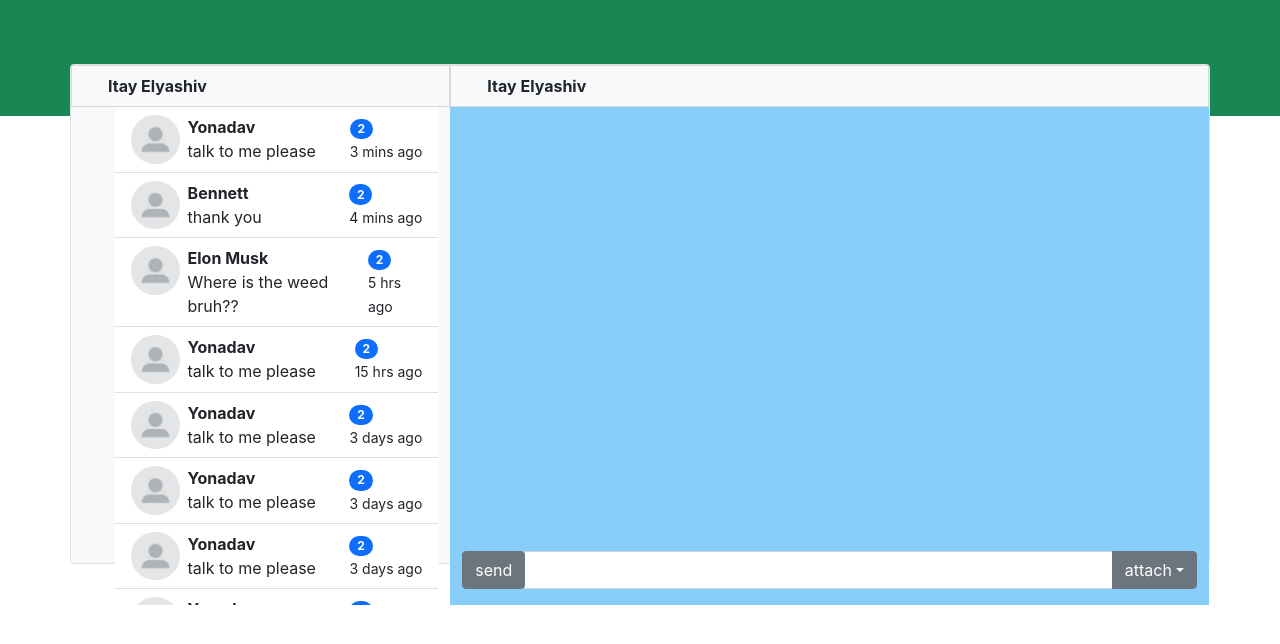
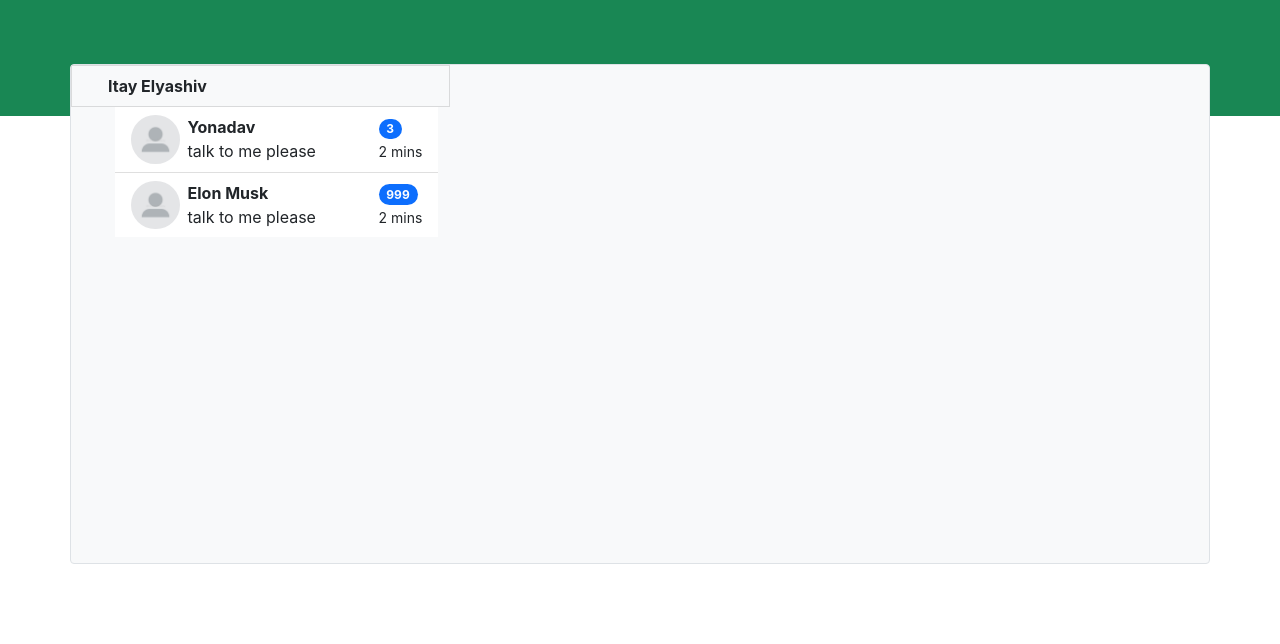
Before and after one commit to ItayELY/ChatApp, a React (Create React App) app: page /chats in a window 1280 px wide. Shown: the top 644 px of the page. Built offline with nearby package versions, Linux system fonts and the light colour scheme.

Commit message:
added contactItem

```diff
--- a/src/Chat.js
+++ b/src/Chat.js
@@ -1,9 +1,21 @@
 import { BrowserRouter, Routes, Route } from "react-router-dom";
 import SignupForm from "./SingupForm";
 import { Link } from "react-router-dom";
+import ContactItem from "./ContactItem";
+
+var contacts = [{name: "Yonadav",
+              latestMessage: "talk to me please",
+               numOfUnreadMessages: "3",
+                timeSinceLastMessage: "2 mins",
+                 profileImagePath: "/profile.jpg"},
+                 {name: "Elon Musk",
+                 latestMessage: "talk to me please",
+                  numOfUnreadMessages: "999",
+                   timeSinceLastMessage: "2 mins",
+                    profileImagePath: "/profile.jpg"}]
 
 function Chat() {
- return <span class="d-flex justify-content-center">
+ return (<span class="d-flex justify-content-center">
     <div
       className="container border bg-light mt-5 rounded w-100"
       style={{ height: "500px" }}
@@ -16,233 +28,12 @@ function Chat() {
             </div>
           </div>
           <ul className="list-group-flush col overflow-auto h-100">
-            <li className="list-group-item d-flex justify-content-between align-items-start">
-              <img
-                src="profile.jpg"
-                className="col col-lg-2 rounded-circle img-fluid"
-                alt="Responsive image"
-                style={{ maxWidth: "20%" }}
-              />
-              <div className="ms-2 me-auto">
-                <div className="fw-bold">Yonadav</div>
-                talk to me please
-              </div>
-              <div className="ms-2 ">
-                <div>
-                  <span className="badge bg-primary rounded-pill">2</span>
-                </div>
-                <div>
-                  {" "}
-                  <small>3 mins ago</small>
-                </div>
-              </div>
-            </li>
-            <li className="list-group-item d-flex justify-content-between align-items-start">
-              <img
-                src="profile.jpg"
-                className="col col-lg-2 rounded-circle img-fluid"
-                alt="Responsive image"
-                style={{ maxWidth: "20%" }}
-              />
-              <div className="ms-2 me-auto">
-                <div className="fw-bold">Bennett</div>
-                thank you
-              </div>
-              <div className="ms-2 ">
-                <div>
-                  <span className="badge bg-primary rounded-pill">2</span>
-                </div>
-                <div>
-                  {" "}
-                  <small>4 mins ago</small>
-                </div>
-              </div>
-            </li>
-            <li className="list-group-item d-flex justify-content-between align-items-start">
-              <img
-                src="profile.jpg"
-                className="col col-lg-2 rounded-circle img-fluid"
-                alt="Responsive image"
-                style={{ maxWidth: "20%" }}
-              />
-              <div className="ms-2 me-auto">
-                <div className="fw-bold">Elon Musk</div>
-                Where is the weed bruh??
-              </div>
-              <div className="ms-2 ">
-                <div>
-                  <span className="badge bg-primary rounded-pill">2</span>
-                </div>
-                <div>
-                  {" "}
-                  <small>5 hrs ago</small>
-                </div>
-              </div>
-            </li>
-            <li className="list-group-item d-flex justify-content-between align-items-start">
-              <img
-                src="profile.jpg"
-                className="col col-lg-2 rounded-circle img-fluid"
-                alt="Responsive image"
-                style={{ maxWidth: "20%" }}
-              />
-              <div className="ms-2 me-auto">
-                <div className="fw-bold">Yonadav</div>
-                talk to me please
-              </div>
-              <div className="ms-2 ">
-                <div>
-                  <span className="badge bg-primary rounded-pill">2</span>
-                </div>
-                <div>
-                  {" "}
-                  <small>15 hrs ago</small>
-                </div>
-              </div>
-            </li>
-            <li className="list-group-item d-flex justify-content-between align-items-start">
-              <img
-                src="profile.jpg"
-                className="col col-lg-2 rounded-circle img-fluid"
-                alt="Responsive image"
-                style={{ maxWidth: "20%" }}
-              />
-              <div className="ms-2 me-auto">
-                <div className="fw-bold">Yonadav</div>
-                talk to me please
-              </div>
-              <div className="ms-2 ">
-                <div>
-                  <span className="badge bg-primary rounded-pill">2</span>
-                </div>
-                <div>
-                  {" "}
-                  <small>3 days ago</small>
-                </div>
-              </div>
-            </li>
-            <li className="list-group-item d-flex justify-content-between align-items-start">
-              <img
-                src="profile.jpg"
-                className="col col-lg-2 rounded-circle img-fluid"
-                alt="Responsive image"
-                style={{ maxWidth: "20%" }}
-              />
-              <div className="ms-2 me-auto">
-                <div className="fw-bold">Yonadav</div>
-                talk to me please
-              </div>
-              <div className="ms-2 ">
-                <div>
-                  <span className="badge bg-primary rounded-pill">2</span>
-                </div>
-                <div>
-                  {" "}
-                  <small>3 days ago</small>
-                </div>
-              </div>
-            </li>
-            <li className="list-group-item d-flex justify-content-between align-items-start">
-              <img
-                src="profile.jpg"
-                className="col col-lg-2 rounded-circle img-fluid"
-                alt="Responsive image"
-                style={{ maxWidth: "20%" }}
-              />
-              <div className="ms-2 me-auto">
-                <div className="fw-bold">Yonadav</div>
-                talk to me please
-              </div>
-              <div className="ms-2 ">
-                <div>
-                  <span className="badge bg-primary rounded-pill">2</span>
-                </div>
-                <div>
-                  {" "}
-                  <small>3 days ago</small>
-                </div>
-              </div>
-            </li>
-            <li className="list-group-item d-flex justify-content-between align-items-start">
-              <img
-                src="profile.jpg"
-                className="col col-lg-2 rounded-circle img-fluid"
-                alt="Responsive image"
-                style={{ maxWidth: "20%" }}
-              />
-              <div className="ms-2 me-auto">
-                <div className="fw-bold">Yonadav</div>
-                talk to me please
-              </div>
-              <div className="ms-2 ">
-                <div>
-                  <span className="badge bg-primary rounded-pill">2</span>
-                </div>
-                <div>
-                  {" "}
-                  <small>3 days ago</small>
-                </div>
-              </div>
-            </li>
+            {contacts.map((contact) =>{return <ContactItem contact={contact}></ContactItem>})}
           </ul>
-        </div>
-        <div className="col h-100">
-          <div className="row list-group-item bg-light">
-            <div className="ms-2 me-auto">
-              <div className="fw-bold">Itay Elyashiv</div>
-            </div>
           </div>
-          <div
-            className="row h-100  position-relative"
-            style={{ backgroundColor: "lightskyblue" }}
-          >
-            <div className="input-group mb-3 fixed-bottom position-absolute">
-              <div className="input-group-prepend">
-                <button type="button" className="btn btn-secondary ">
-                  send
-                </button>
-              </div>
-              <input
-                type="text"
-                className="form-control"
-                aria-label="Text input with segmented dropdown button"
-              />
-              <button
-                className="btn btn-secondary dropdown-toggle"
-                type="button"
-                data-bs-toggle="dropdown"
-                aria-expanded="false"
-              >
-                attach
-              </button>
-              <ul className="dropdown-menu">
-                <li>
-                  <a className="dropdown-item" href="#">
-                    image
-                  </a>
-                </li>
-                <li>
-                  <a className="dropdown-item" href="#">
-                    video
-                  </a>
-                </li>
-                <li>
-                  <a className="dropdown-item" href="#">
-                    audio
-                  </a>
-                </li>
-                <li>
-                  <a className="dropdown-item" href="#">
-                    location
-                  </a>
-                </li>
-              </ul>
-            </div>
-          </div>
-        </div>
       </div>
     </div>
-  </span>;
+  </span>);
 }
 
 export default Chat;
--- /dev/null
+++ b/src/ContactItem.js
@@ -0,0 +1,39 @@
+import logo from './logo.svg';
+import './App.css';
+import './LoginForm';
+import LoginForm from './LoginForm';
+import GeneralBackround from './GeneralBackround';
+import SignupForm from './SingupForm';
+import { BrowserRouter, Routes, Route, Outlet, Link } from "react-router-dom";
+import Shtusel from './Shtusel';
+
+
+function ContactItem({contact}) {
+  return (
+    <li className="list-group-item d-flex justify-content-between align-items-start">
+    <img
+      src={contact.profileImagePath}
+      className="col col-lg-2 rounded-circle img-fluid"
+      alt="Responsive image"
+      style={{ maxWidth: "20%" }}
+    />
+    {console.log('contact.profileImage: ', contact.profileImage)}
+    <div className="ms-2 me-auto">
+      <div className="fw-bold">{contact.name}</div>
+      {contact.latestMessage}
+    </div>
+    <div className="ms-2 ">
+      <div>
+        <span className="badge bg-primary rounded-pill">{contact.numOfUnreadMessages}</span>
+      </div>
+      <div>
+        {" "}
+        <small>{contact.timeSinceLastMessage}</small>
+      </div>
+    </div>
+  </li>
+
+  );
+}
+
+export default ContactItem;
```
